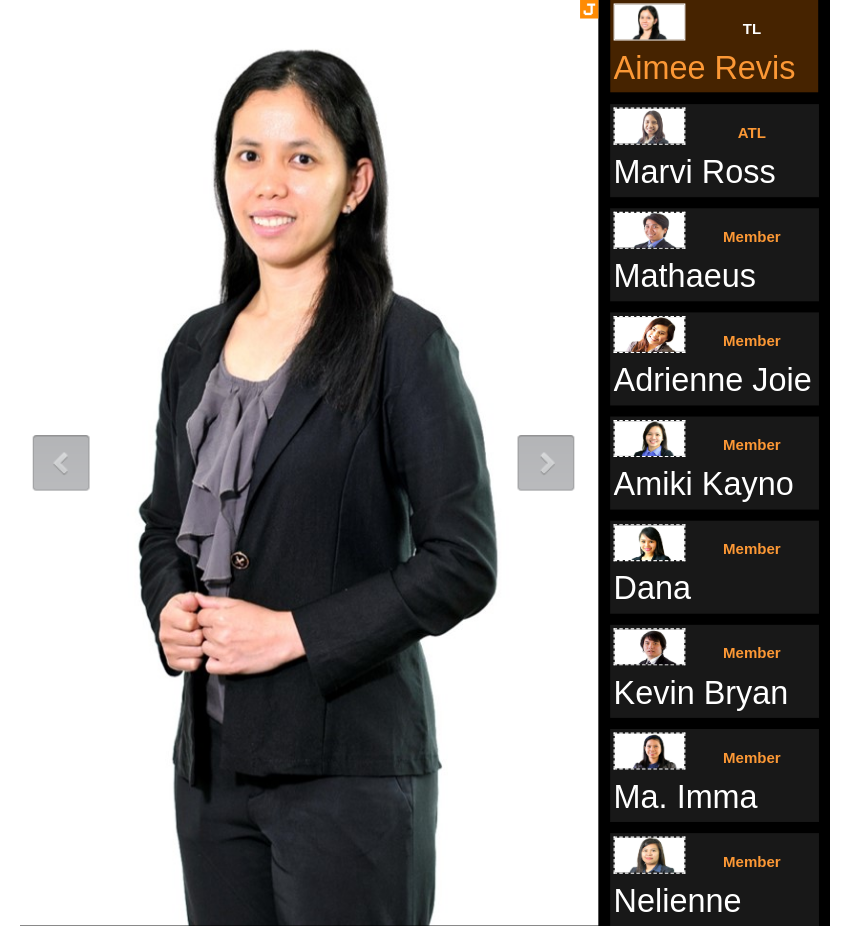
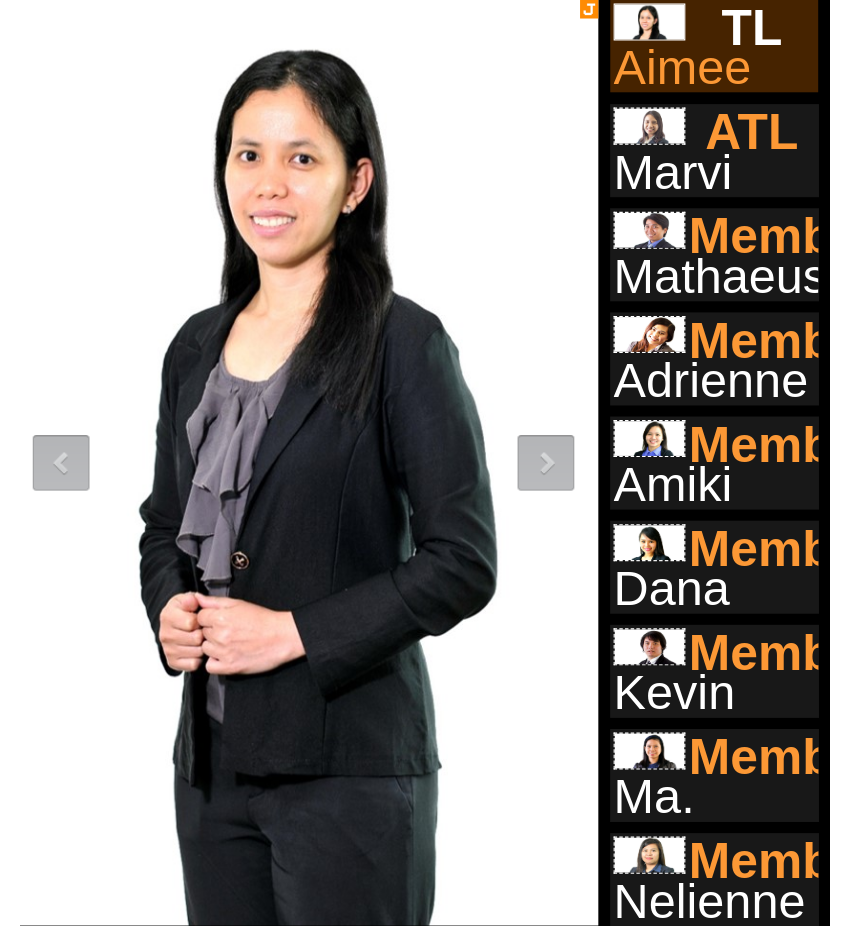
Before and after one commit to sdt3/sdt3-about, a plain HTML site: page index.html in a window 1280 px wide. Shown: the whole page, without its empty margins (215-1076 px from the left). Drawn offline with Linux system fonts and the light colour scheme.

Commit message:
Update index.html

```diff
--- a/index.html
+++ b/index.html
@@ -92,7 +92,7 @@
             line-height: 43px;
             text-align: center;
             color: #fc9835;
-            font-size: 13px;
+            font-size: 43px;
             font-weight: 700;
         }
 
@@ -108,7 +108,7 @@
             height: 42px;
             line-height: 42px;
             color: #fff;
-            font-size: 28px;
+            font-size: 42px;
             font-weight: 400;
             overflow: hidden;
         }
```
